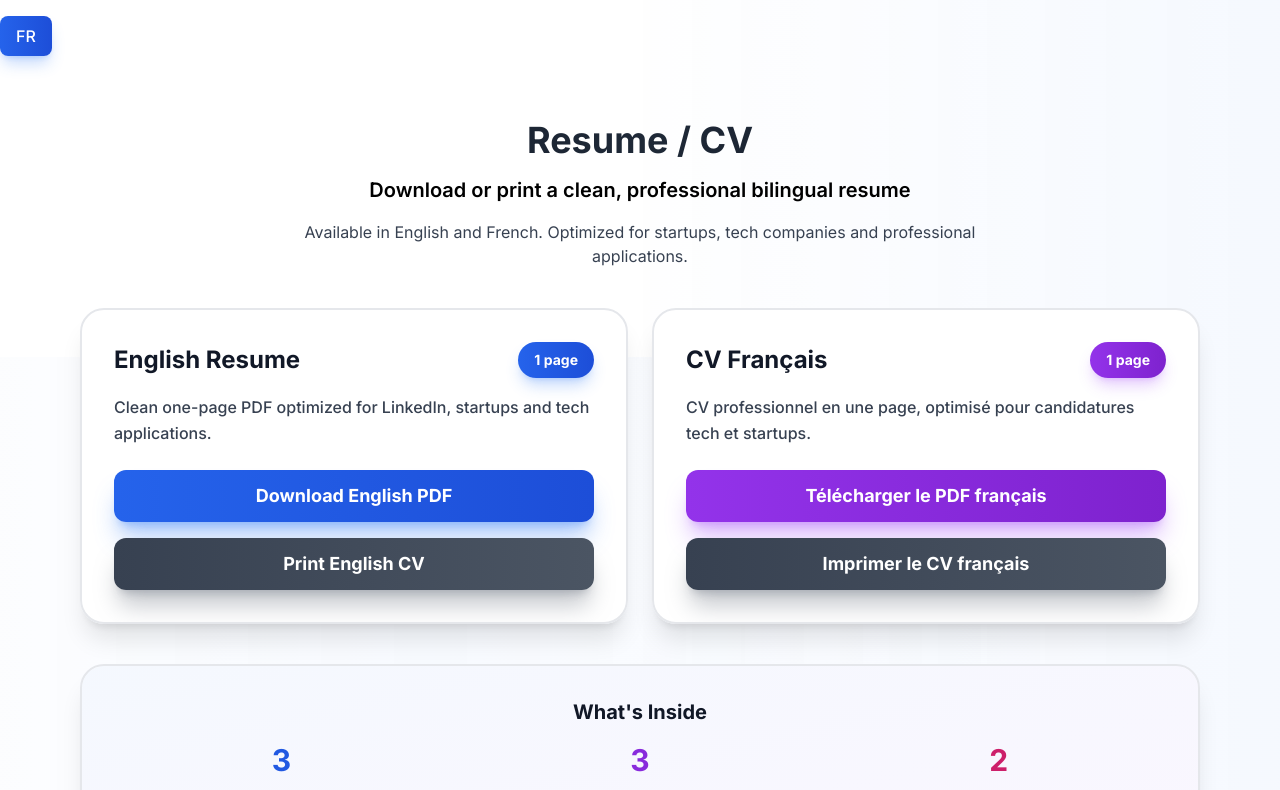
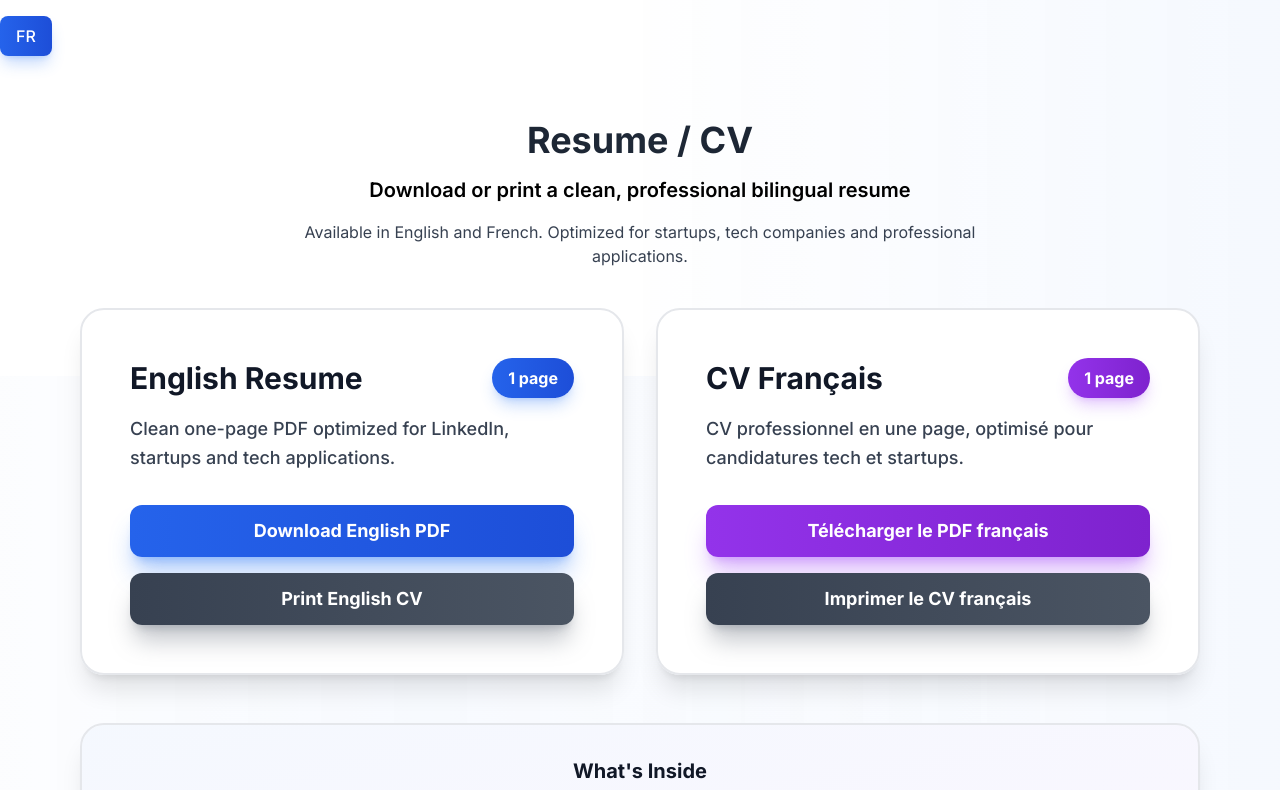
Before and after one commit to Sy2force/Portfolio---pro, a Next.js app: page /resume in a window 1280 px wide. Shown: the top 790 px of the page. Built offline with nearby package versions, Linux system fonts and the light colour scheme.

Commit message:
Enlarged CV cards with better display - increased padding, text sizes, and spacing

```diff
--- a/app/resume/page.tsx
+++ b/app/resume/page.tsx
@@ -139,7 +139,7 @@ export default function ResumePage() {
             initial={{ opacity: 0, y: 20 }}
             animate={{ opacity: 1, y: 0 }}
             transition={{ delay: 0.1 }}
-            className="grid md:grid-cols-2 gap-6 mb-10"
+            className="grid md:grid-cols-2 gap-8 mb-12"
           >
             {/* English Resume Card */}
             <motion.div
@@ -151,7 +151,7 @@ export default function ResumePage() {
                 rotateY: 2,
                 rotateX: 2
               }}
-              className="bg-white/95 backdrop-blur-xl border-2 border-gray-200 rounded-3xl p-8 hover:border-blue-500 transition-all duration-500 flex flex-col shadow-xl hover:shadow-2xl hover:shadow-blue-500/20 relative overflow-hidden"
+              className="bg-white/95 backdrop-blur-xl border-2 border-gray-200 rounded-3xl p-12 hover:border-blue-500 transition-all duration-500 flex flex-col shadow-xl hover:shadow-2xl hover:shadow-blue-500/20 relative overflow-hidden"
               style={{
                 perspective: '1000px'
               }}
@@ -160,14 +160,14 @@ export default function ResumePage() {
               <div className="absolute inset-0 bg-gradient-to-br from-blue-500/5 to-purple-500/5 opacity-0 hover:opacity-100 transition-opacity duration-500" />
 
               <div className="relative z-10 flex items-center justify-between mb-4">
-                <h3 className="text-2xl font-bold text-gray-900">
+                <h3 className="text-3xl font-bold text-gray-900">
                   English Resume
                 </h3>
-                <span className="px-4 py-2 bg-gradient-to-r from-blue-600 to-blue-700 text-white text-sm font-bold rounded-full shadow-lg shadow-blue-500/30">
+                <span className="px-4 py-2 bg-gradient-to-r from-blue-600 to-blue-700 text-white text-base font-bold rounded-full shadow-lg shadow-blue-500/30">
                   1 page
                 </span>
               </div>
-              <p className="text-base text-gray-700 mb-6 leading-relaxed flex-grow relative z-10 font-medium">
+              <p className="text-lg text-gray-700 mb-8 leading-relaxed flex-grow relative z-10 font-medium">
                 Clean one-page PDF optimized for LinkedIn, startups and tech applications.
               </p>
               <div className="space-y-4 relative z-10 flex flex-col items-center">
@@ -197,7 +197,7 @@ export default function ResumePage() {
                 rotateY: -2,
                 rotateX: 2
               }}
-              className="bg-white/95 backdrop-blur-xl border-2 border-gray-200 rounded-3xl p-8 hover:border-purple-500 transition-all duration-500 flex flex-col shadow-xl hover:shadow-2xl hover:shadow-purple-500/20 relative overflow-hidden"
+              className="bg-white/95 backdrop-blur-xl border-2 border-gray-200 rounded-3xl p-12 hover:border-purple-500 transition-all duration-500 flex flex-col shadow-xl hover:shadow-2xl hover:shadow-purple-500/20 relative overflow-hidden"
               style={{
                 perspective: '1000px'
               }}
@@ -206,14 +206,14 @@ export default function ResumePage() {
               <div className="absolute inset-0 bg-gradient-to-br from-purple-500/5 to-pink-500/5 opacity-0 hover:opacity-100 transition-opacity duration-500" />
 
               <div className="relative z-10 flex items-center justify-between mb-4">
-                <h3 className="text-2xl font-bold text-gray-900">
+                <h3 className="text-3xl font-bold text-gray-900">
                   CV Français
                 </h3>
-                <span className="px-4 py-2 bg-gradient-to-r from-purple-600 to-purple-700 text-white text-sm font-bold rounded-full shadow-lg shadow-purple-500/30">
+                <span className="px-4 py-2 bg-gradient-to-r from-purple-600 to-purple-700 text-white text-base font-bold rounded-full shadow-lg shadow-purple-500/30">
                   1 page
                 </span>
               </div>
-              <p className="text-base text-gray-700 mb-6 leading-relaxed flex-grow relative z-10 font-medium">
+              <p className="text-lg text-gray-700 mb-8 leading-relaxed flex-grow relative z-10 font-medium">
                 CV professionnel en une page, optimisé pour candidatures tech et startups.
               </p>
               <div className="space-y-4 relative z-10 flex flex-col items-center">
```
